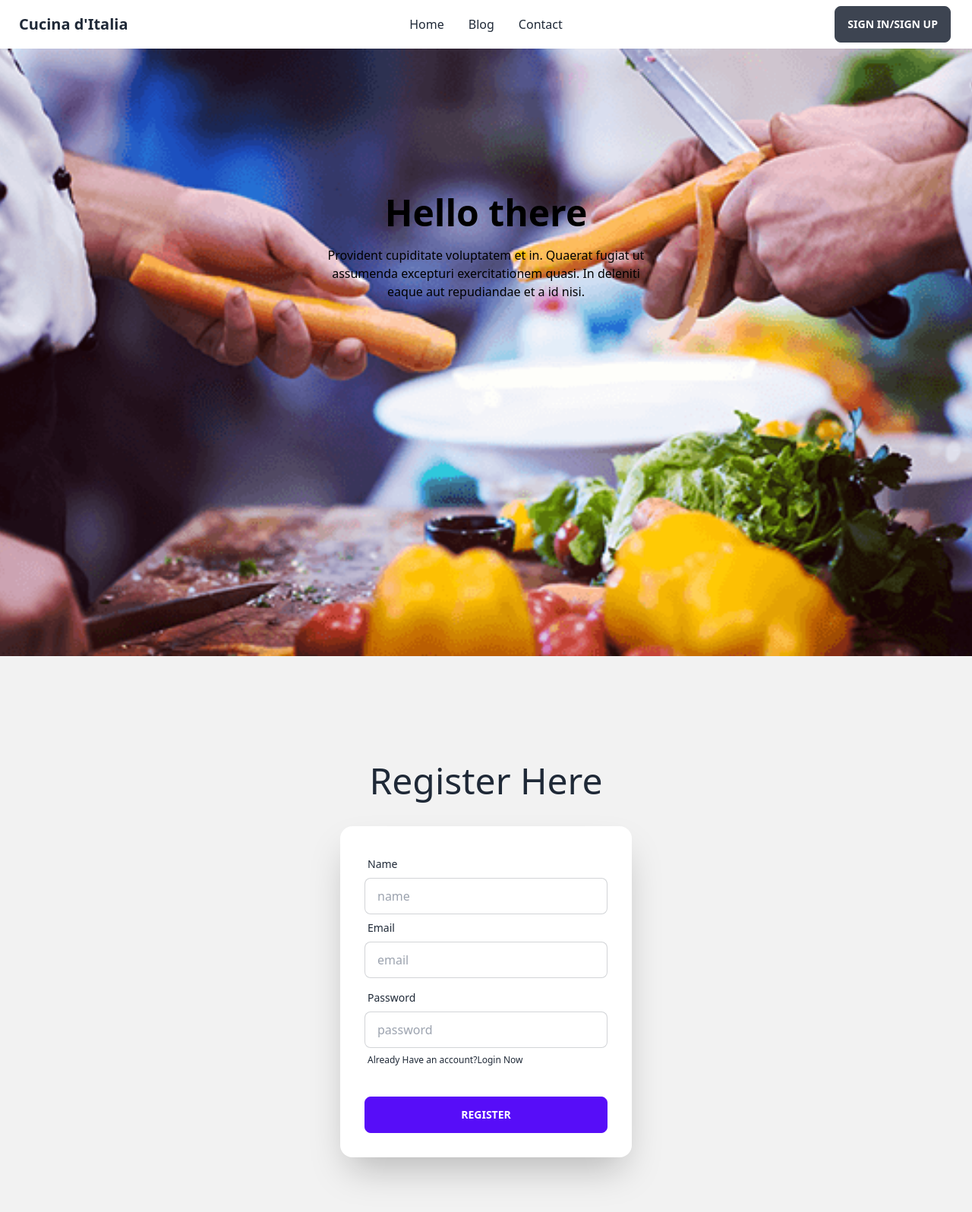
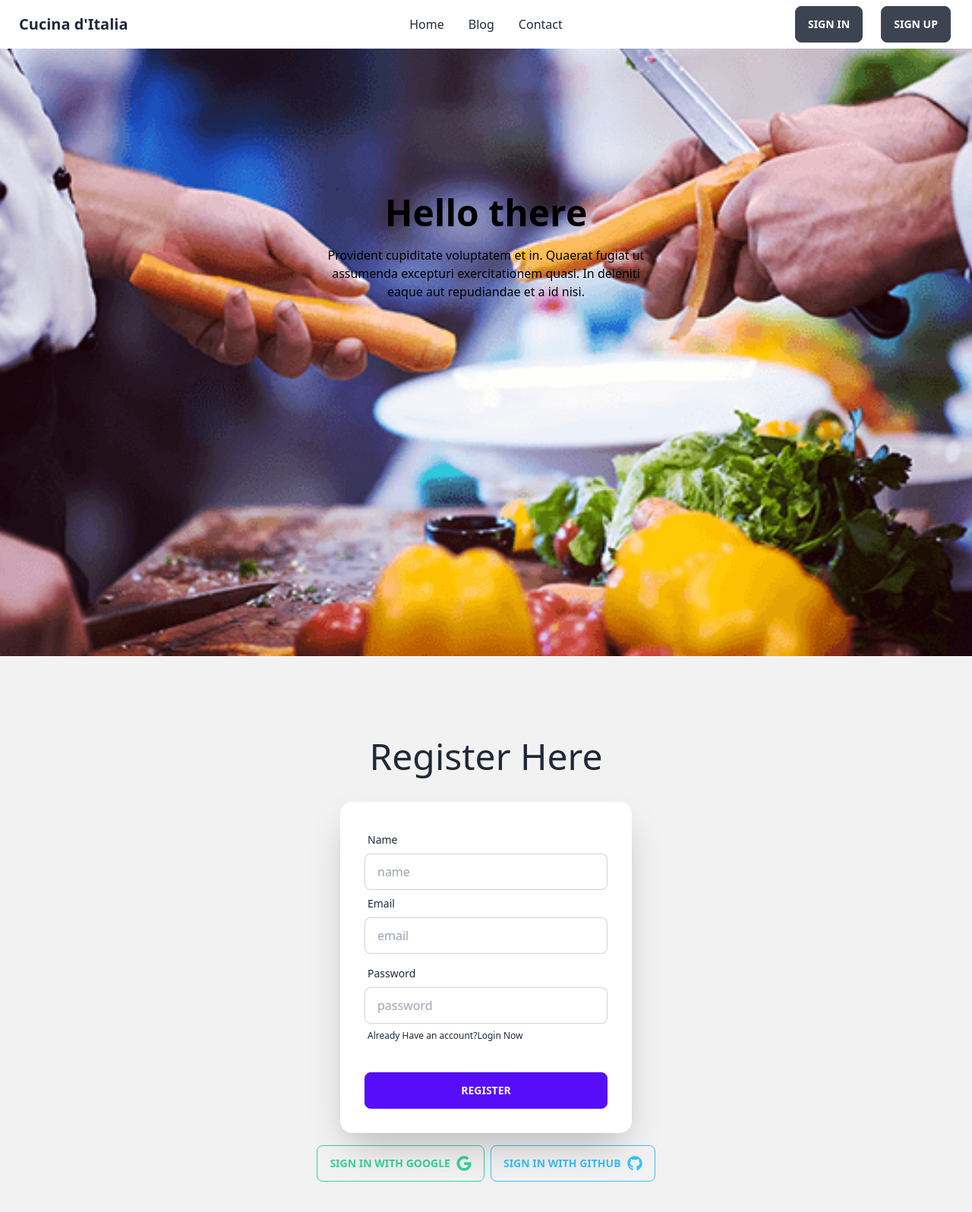
Before and after one commit to sma-rashik/italia-cuisine-client, a React (Vite) app: page /register in a window 1280 px wide. Shown: the top 1596 px of the page at 76% size. Built offline with nearby package versions, Linux system fonts and the light colour scheme; no server answers.

Commit message:
Google-Github Signin Provided

```diff
--- a/package.json
+++ b/package.json
@@ -16,6 +16,7 @@
     "match-sorter": "^6.3.1",
     "react": "^18.2.0",
     "react-dom": "^18.2.0",
+    "react-icons": "^4.8.0",
     "react-router-dom": "^6.11.0",
     "sort-by": "^1.2.0"
   },
--- a/src/component/AuthProvider/AuthProvider.jsx
+++ b/src/component/AuthProvider/AuthProvider.jsx
@@ -1,6 +1,7 @@
 import React, { createContext, useEffect, useState } from "react";
 import app from "../../firebase.init";
 import {
+  GoogleAuthProvider,
   createUserWithEmailAndPassword,
   getAuth,
   onAuthStateChanged,
--- a/src/component/Header.jsx
+++ b/src/component/Header.jsx
@@ -64,9 +64,15 @@ const Header = () => {
               Log Out
             </Link>
           ) : (
-            <Link className="btn mr-5" to="/login">
-              Sign In/Sign Up
-            </Link>
+            <div>
+              {" "}
+              <Link className="btn mr-5" to="/login">
+                Sign In
+              </Link>{" "}
+              <Link className="btn mr-5" to="/register">
+                Sign Up
+              </Link>
+            </div>
           )}
         </div>
       </div>
--- a/src/component/Login/Login.jsx
+++ b/src/component/Login/Login.jsx
@@ -1,6 +1,7 @@
 import React, { useContext, useState } from "react";
 import { Link } from "react-router-dom";
 import { AuthContext } from "../AuthProvider/AuthProvider";
+import SocialButton from "../SocialButton/SocialButton";
 
 const Login = () => {
   const { signIn } = useContext(AuthContext);
@@ -55,7 +56,7 @@ const Login = () => {
                   <span className="label-text">Password</span>
                 </label>
                 <input
-                  type="text"
+                  type="password"
                   placeholder="password"
                   className="input input-bordered"
                   name="password"
@@ -69,11 +70,10 @@ const Login = () => {
               <div className="form-control mt-6">
                 <button className="btn btn-primary">Login</button>
               </div>
-              {error && (
-                <p className="text-red-500 text-sm mt-4">{error}</p>
-              )}
+              {error && <p className="text-red-500 text-sm mt-4">{error}</p>}
             </form>
           </div>
+          <SocialButton />
         </div>
       </div>
     </div>
--- a/src/component/Register/Register.jsx
+++ b/src/component/Register/Register.jsx
@@ -2,6 +2,7 @@ import React, { useContext } from "react";
 import { Link } from "react-router-dom";
 import { AuthContext } from "../AuthProvider/AuthProvider";
 import { useState } from "react";
+import SocialButton from "../SocialButton/SocialButton";
 
 const Register = () => {
   const { createUser } = useContext(AuthContext);
@@ -71,7 +72,7 @@ const Register = () => {
                     <span className="label-text">Password</span>
                   </label>
                   <input
-                    type="text"
+                    type="password"
                     placeholder="password"
                     className="input input-bordered"
                     name="password"
@@ -87,6 +88,7 @@ const Register = () => {
                 </div>
               </form>
             </div>
+            <SocialButton />
             {error && <div className="text-red-500 text-sm mt-4">{error}</div>}
           </div>
         </div>
--- a/src/component/SocialButton/SocialButton.jsx
+++ b/src/component/SocialButton/SocialButton.jsx
@@ -1,13 +1,61 @@
 import React from "react";
+import { FaGithub, FaGoogle } from "react-icons/fa";
+
+import {
+  GithubAuthProvider,
+  GoogleAuthProvider,
+  getAuth,
+  signInWithPopup,
+} from "firebase/auth";
+import app from "../../firebase.init";
 
 const SocialButton = () => {
+  const auth = getAuth(app);
+  const googleProvider = new GoogleAuthProvider();
+  const handleGoogleSignIn = () => {
+    signInWithPopup(auth, googleProvider)
+      .then((result) => {
+        const user = result.user;
+        console.log(user);
+      })
+      .catch((error) => {
+        const errorMessage = error.message;
+        console.log(errorMessage);
+      });
+  };
+
+  const githubProvider = new GithubAuthProvider();
+  const handleGithubSIgnIn = () => {
+    signInWithPopup(auth, githubProvider)
+      .then((result) => {
+        const user = result.user;
+        console.log(user);
+      })
+      .catch((error) => {
+        const errorMessage = error.message;
+        console.log(errorMessage);
+      });
+  };
+
   return (
     <div>
-      <button className="btn btn-outline btn-warning">
+      <button
+        onClick={handleGoogleSignIn}
+        className="btn btn-outline btn-success"
+      >
         Sign in With Google
+        <div className="text-xl ml-2">
+          <FaGoogle />
+        </div>
       </button>
-      <button className="btn btn-outline btn-info">
-        Sign in With Google
+      <button
+        onClick={handleGithubSIgnIn}
+        className="btn btn-outline ml-2 btn-info"
+      >
+        Sign in With Github
+        <div className="text-xl ml-2">
+          <FaGithub />
+        </div>
       </button>
     </div>
   );
```
Also changed, not shown: 1 other file (tests, documents, lock files or other folders).
